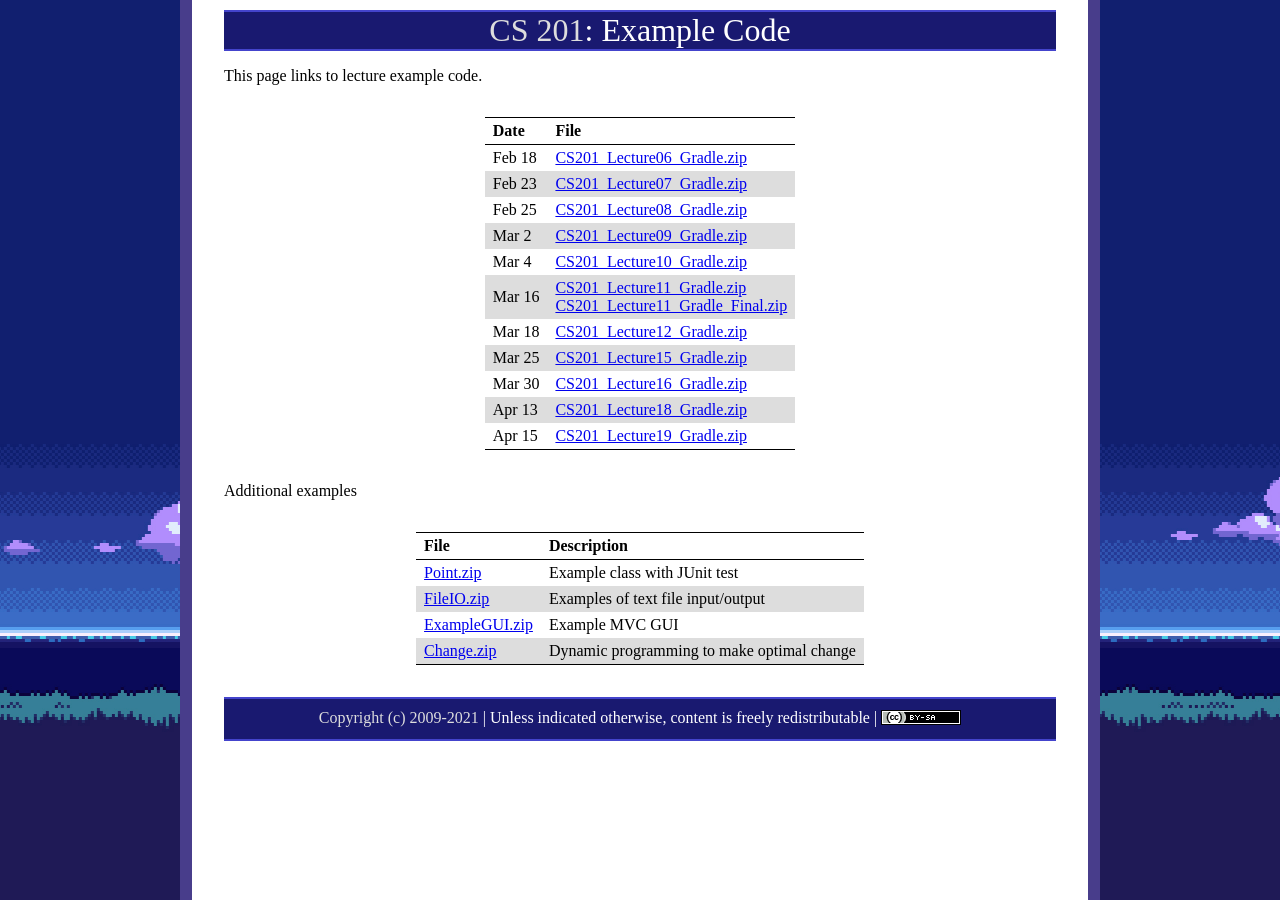
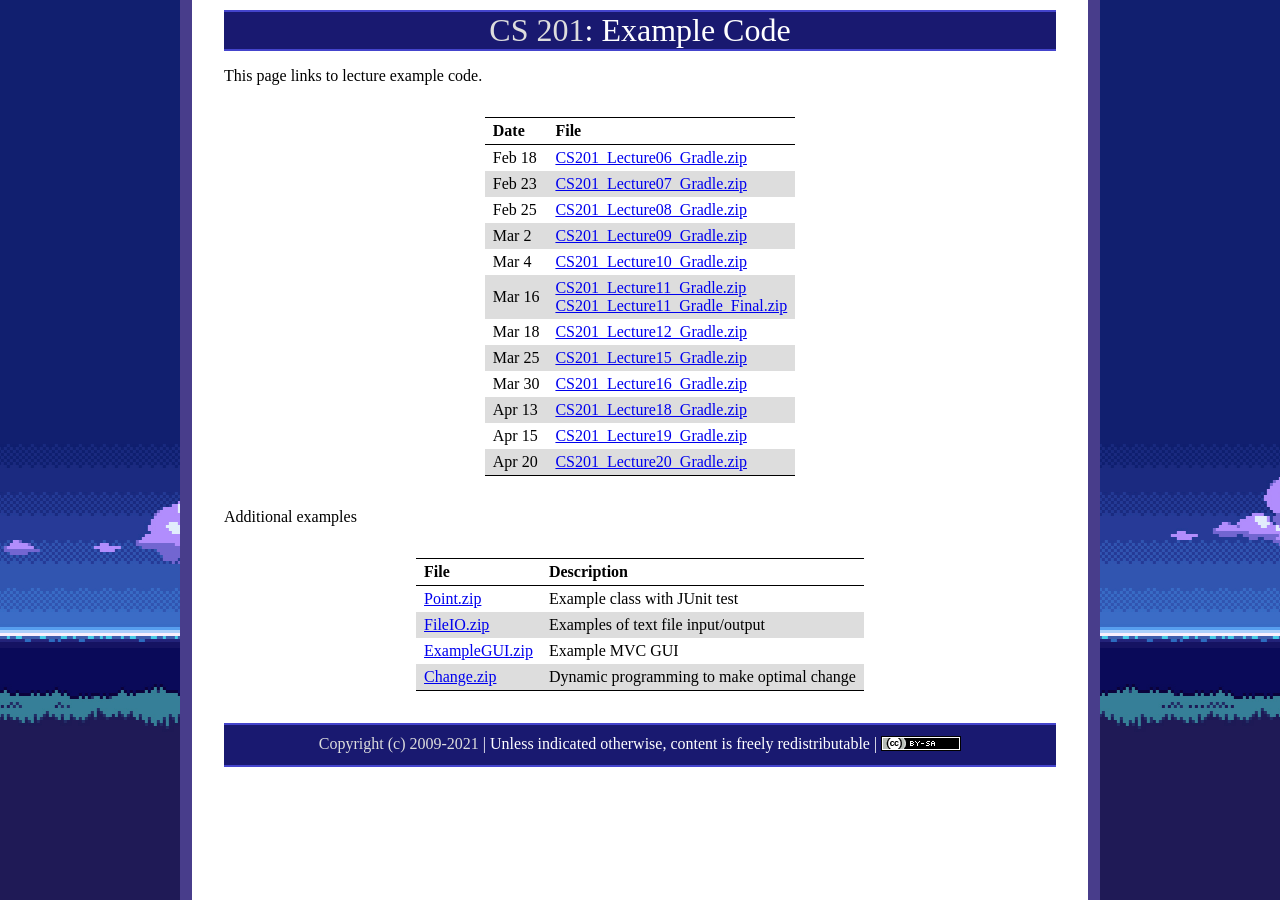
Before and after one commit to ycpcs/cs201-spring2021, a Jekyll site: the page built from examples/index.md, in a window 1280 px wide. Built offline with Jekyll 4.4.1, drawn with Linux system fonts in a browser that asks for light colours.

Commit message:
add lecture 20 zip
add lecture 20 zip

```diff
--- a/examples/index.md
+++ b/examples/index.md
@@ -18,6 +18,7 @@ Mar 25   | [CS201\_Lecture15\_Gradle.zip](CS201_Lecture15_Gradle.zip)
 Mar 30   | [CS201\_Lecture16\_Gradle.zip](CS201_Lecture16_Gradle.zip)
 Apr 13   | [CS201\_Lecture18\_Gradle.zip](CS201_Lecture18_Gradle.zip)
 Apr 15   | [CS201\_Lecture19\_Gradle.zip](CS201_Lecture19_Gradle.zip)
+Apr 20   | [CS201\_Lecture20\_Gradle.zip](CS201_Lecture20_Gradle.zip)
 
 Additional examples
 
```
Also changed, not shown: 1 other file.
